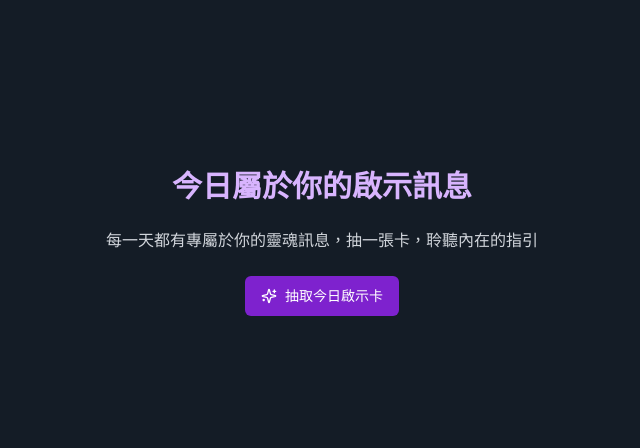
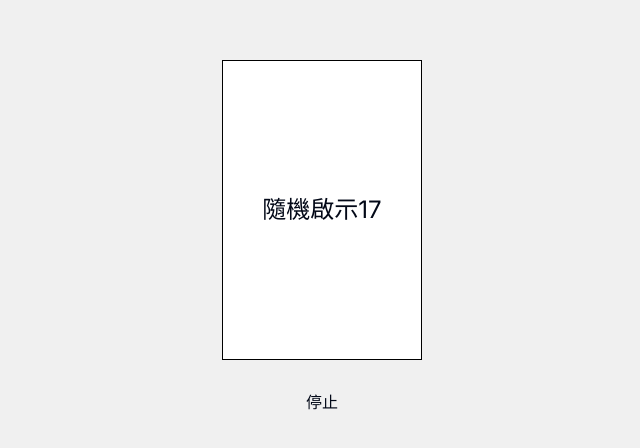
Before and after one commit to eeanchen/mission4u, a Next.js app: page / in a window 1280 px wide. Shown: the part 158-606 px from the top of the page, without its empty margins (318-958 px from the left). Built offline with nearby package versions, Linux system fonts and the light colour scheme.

Commit message:
Update page.tsx

```diff
--- a/app/page.tsx
+++ b/app/page.tsx
@@ -1,79 +1,66 @@
-"use client"
+"use client";
 
-import { useState } from "react"
-import { Sparkles } from 'lucide-react'
-
-// Sample card data
-const cards = [
-  {
-    title: "內在平靜",
-    description: "今天是尋找內心平靜的一天，放下煩惱，專注於當下。",
-  },
-  {
-    title: "新的開始",
-    description: "機會就在眼前，勇敢踏出第一步，迎接新的挑戰。",
-  },
-  {
-    title: "智慧選擇",
-    description: "面對選擇時，傾聽你的直覺，它會引導你走向正確的道路。",
-  },
-  {
-    title: "感恩之心",
-    description: "花時間感謝生活中的美好，感恩會帶來更多祝福。",
-  },
-  {
-    title: "堅持不懈",
-    description: "成功需要耐心和毅力，堅持下去，你會看到努力的成果。",
-  },
-]
+import { useState, useEffect } from "react";
 
 export default function Home() {
-  const [currentCard, setCurrentCard] = useState<(typeof cards)[0] | null>(null)
-  const [isDrawing, setIsDrawing] = useState(false)
+  const [cardContent, setCardContent] = useState("啟示牌卡");
+  const [intervalId, setIntervalId] = useState(null);
 
-  const drawCard = () => {
-    setIsDrawing(true)
-    // Simulate card drawing with a delay
-    setTimeout(() => {
-      const randomIndex = Math.floor(Math.random() * cards.length)
-      setCurrentCard(cards[randomIndex])
-      setIsDrawing(false)
-    }, 1000)
+  useEffect(() => {
+    startRotatingCards();
+    return () => clearInterval(intervalId);
+  }, []);
+
+  function startRotatingCards() {
+    const id = setInterval(() => {
+      setCardContent("隨機啟示" + Math.floor(Math.random() * 100));
+    }, 100);
+    setIntervalId(id);
+  }
+
+  function stopRotatingCards() {
+    clearInterval(intervalId);
+
+    // Fetch the final card content from the backend
+    fetch('/api/getCard')
+      .then(response => response.json())
+      .then(data => {
+        setCardContent(data.cardContent);
+      });
   }
 
   return (
-    <main className="flex min-h-screen flex-col items-center justify-center p-4 bg-[#141c26] text-white">
-      <div className="max-w-md w-full text-center space-y-6">
-        <h1 className="text-3xl font-bold text-purple-300">今日屬於你的啟示訊息</h1>
-        <p className="text-gray-300">每一天都有專屬於你的靈魂訊息，抽一張卡，聆聽內在的指引</p>
-
-        <button
-          onClick={drawCard}
-          disabled={isDrawing}
-          className="inline-flex items-center justify-center rounded-md text-sm font-medium ring-offset-background transition-colors focus-visible:outline-none focus-visible:ring-2 focus-visible:ring-ring focus-visible:ring-offset-2 disabled:pointer-events-none disabled:opacity-50 bg-purple-700 text-white hover:bg-purple-600 h-10 px-4 py-2 w-auto"
-        >
-          <Sparkles className="mr-2 h-4 w-4" />
-          抽取今日啟示卡
-        </button>
-
-        {currentCard && (
-          <div className="mt-8 animate-fade-in">
-            <div className="rounded-lg border bg-gradient-to-b from-purple-900 to-indigo-900 border-purple-500 text-card-foreground shadow-sm">
-              <div className="flex flex-col space-y-1.5 p-6">
-                <h3 className="text-center text-xl text-purple-200 font-semibold leading-none tracking-tight">
-                  {currentCard.title}
-                </h3>
-              </div>
-              <div className="p-6 pt-0">
-                <p className="text-gray-200">{currentCard.description}</p>
-              </div>
-              <div className="flex items-center justify-center p-6 pt-0">
-                <p className="text-sm text-purple-300">願這個訊息能夠指引你的一天</p>
-              </div>
-            </div>
-          </div>
-        )}
+    <main style={{
+      display: "flex",
+      flexDirection: "column",
+      alignItems: "center",
+      justifyContent: "center",
+      height: "100vh",
+      backgroundColor: "#f0f0f0"
+    }}>
+      <div id="card" style={{
+        width: "200px",
+        height: "300px",
+        border: "1px solid #000",
+        display: "flex",
+        alignItems: "center",
+        justifyContent: "center",
+        fontSize: "1.5rem",
+        backgroundColor: "#fff",
+        marginBottom: "20px"
+      }}>
+        {cardContent}
       </div>
+      <button
+        id="stopButton"
+        onClick={stopRotatingCards}
+        style={{
+          padding: "10px 20px",
+          fontSize: "1rem"
+        }}
+      >
+        停止
+      </button>
     </main>
-  )
+  );
 }
```
